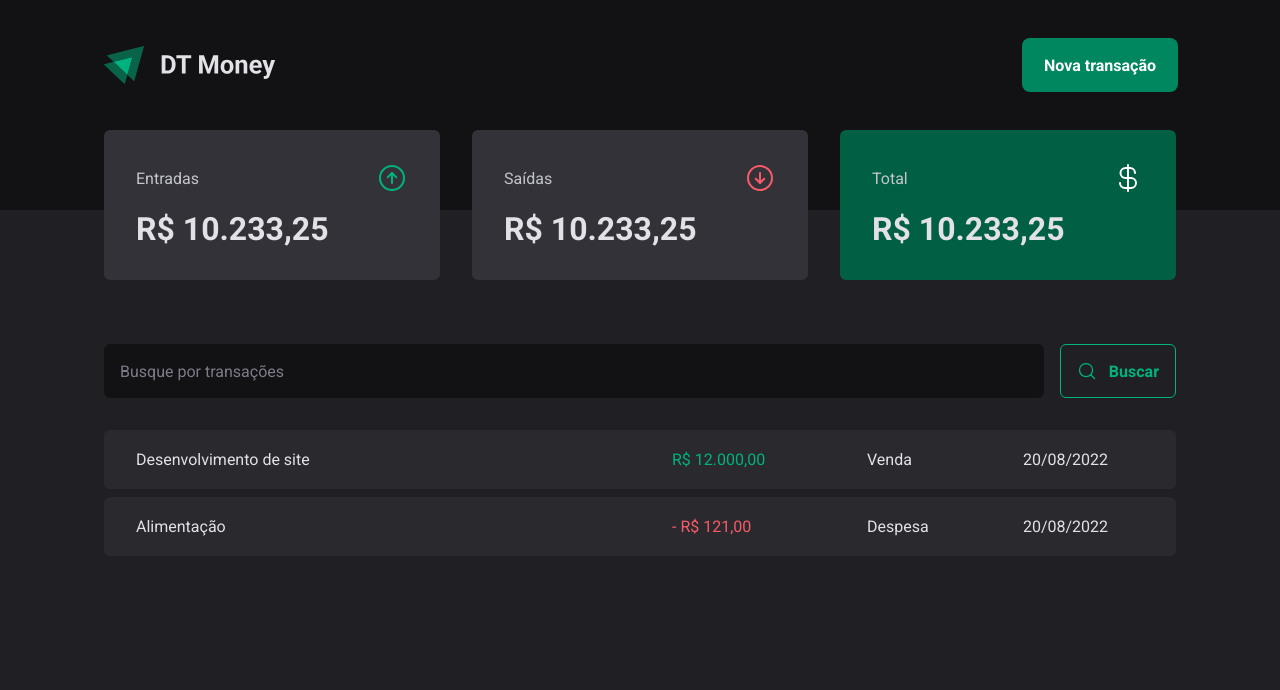
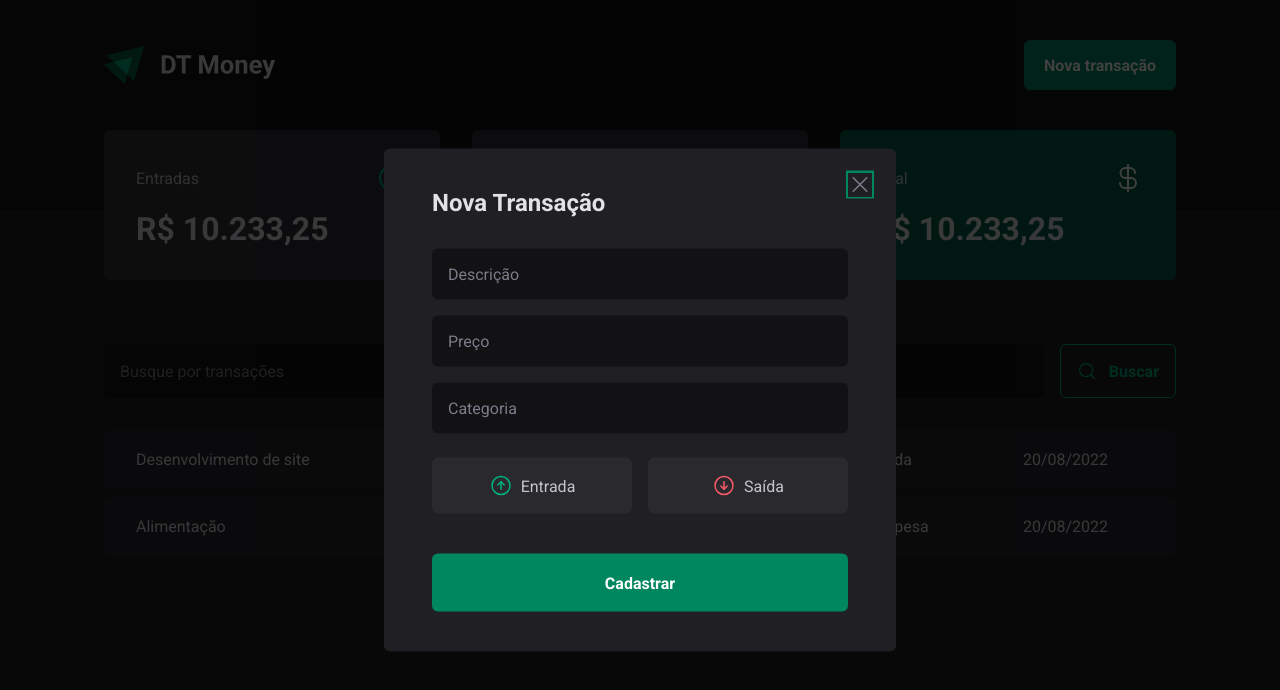
Before and after one commit to leomelegari/dt-money-v2, a React (Vite) app: page / in a window 1280 px wide. Both pictures are taken after a click on the button "Nova transação". Shown: the top 690 px of the page. Built offline with nearby package versions, Linux system fonts and the light colour scheme.

Commit message:
feat: modal structure and styles

```diff
--- a/package.json
+++ b/package.json
@@ -8,6 +8,8 @@
     "preview": "vite preview"
   },
   "dependencies": {
+    "@radix-ui/react-dialog": "^1.0.0",
+    "@radix-ui/react-radio-group": "^1.0.0",
     "@types/styled-components": "^5.1.26",
     "phosphor-react": "^1.4.1",
     "react": "^18.0.0",
--- a/src/components/Header/index.tsx
+++ b/src/components/Header/index.tsx
@@ -1,12 +1,20 @@
 import { HeaderContainer, HeaderContent, NewTransactionButton } from "./styles";
 import logoHeader from "../../assets/logo-header.svg";
+
+import * as Dialog from "@radix-ui/react-dialog";
+import { NewTransactionModal } from "../NewTransactionModal";
 
 export const Header = () => {
   return (
     <HeaderContainer>
       <HeaderContent>
         <img src={logoHeader} />
-        <NewTransactionButton>Nova transação</NewTransactionButton>
+        <Dialog.Root>
+          <Dialog.Trigger asChild>
+            <NewTransactionButton>Nova transação</NewTransactionButton>
+          </Dialog.Trigger>
+          <NewTransactionModal />
+        </Dialog.Root>
       </HeaderContent>
     </HeaderContainer>
   );
--- /dev/null
+++ b/src/components/NewTransactionModal/index.tsx
@@ -0,0 +1,42 @@
+import * as Dialog from "@radix-ui/react-dialog";
+import { ArrowCircleDown, ArrowCircleUp, X } from "phosphor-react";
+import {
+  CloseButton,
+  Content,
+  Overlay,
+  TransactionType,
+  TransactionTypeButton,
+} from "./style";
+
+export const NewTransactionModal = () => {
+  return (
+    <Dialog.Portal>
+      <Overlay />
+      <Content>
+        <CloseButton>
+          <X size={24} />
+        </CloseButton>
+        <Dialog.Title>Nova Transação</Dialog.Title>
+
+        <form action="">
+          <input type="text" placeholder="Descrição" required />
+          <input type="number" placeholder="Preço" required />
+          <input type="text" placeholder="Categoria" required />
+
+          <TransactionType>
+            <TransactionTypeButton value="income" variant="income">
+              <ArrowCircleUp size={24} />
+              Entrada
+            </TransactionTypeButton>
+            <TransactionTypeButton value="outcome" variant="outcome">
+              <ArrowCircleDown size={24} />
+              Saída
+            </TransactionTypeButton>
+          </TransactionType>
+
+          <button type="submit">Cadastrar</button>
+        </form>
+      </Content>
+    </Dialog.Portal>
+  );
+};
--- /dev/null
+++ b/src/components/NewTransactionModal/style.ts
@@ -0,0 +1,117 @@
+import styled from "styled-components";
+import * as Dialog from "@radix-ui/react-dialog";
+import * as RadioGroup from "@radix-ui/react-radio-group";
+
+export const Overlay = styled(Dialog.Overlay)`
+  position: fixed;
+  width: 100vw;
+  height: 100vh;
+  inset: 0;
+  background-color: rgba(0, 0, 0, 0.75);
+`;
+
+export const Content = styled(Dialog.Content)`
+  min-width: 32rem;
+  border-radius: 6px;
+  padding: 2.5rem 3rem;
+  background-color: ${(props) => props.theme["gray-800"]};
+
+  position: fixed;
+  // começo - pequeno hack para centralizar conteúdos
+  top: 50%;
+  left: 50%;
+  transform: translate(-50%, -50%);
+  // fim - pequeno hack para centralizar conteúdos
+
+  form {
+    margin-top: 2rem;
+    display: flex;
+    flex-direction: column;
+    gap: 1rem;
+
+    input {
+      border-radius: 6px;
+      border: 0;
+      background-color: ${(props) => props.theme["gray-900"]};
+      color: ${(props) => props.theme["gray-300"]};
+      padding: 1rem;
+
+      &::placeholder {
+        color: ${(props) => props.theme["gray-500"]};
+      }
+    }
+
+    button[type="submit"] {
+      height: 58px;
+      border: 0;
+      background-color: ${(props) => props.theme["green-500"]};
+      color: ${(props) => props.theme.white};
+      font-weight: bold;
+      padding: 0 1.25rem;
+      border-radius: 6px;
+      margin-top: 1.5rem;
+      cursor: pointer;
+
+      &:hover {
+        background-color: ${(props) => props.theme["green-700"]};
+        transition: 0.2s;
+      }
+    }
+  }
+`;
+
+export const CloseButton = styled(Dialog.Close)`
+  position: absolute;
+  background-color: transparent;
+  border: 0;
+  top: 1.5rem;
+  right: 1.5rem;
+  line-height: 0;
+  cursor: pointer;
+  color: ${(props) => props.theme["gray-500"]};
+`;
+
+export const TransactionType = styled(RadioGroup.Root)`
+  display: grid;
+  grid-template-columns: repeat(2, 1fr);
+  gap: 1rem;
+  margin-top: 0.5rem;
+`;
+
+interface TransactionTypeButtonProps {
+  variant: "income" | "outcome";
+}
+
+export const TransactionTypeButton = styled(RadioGroup.Item)<TransactionTypeButtonProps>`
+  background-color: ${(props) => props.theme["gray-700"]};
+  padding: 1rem;
+  display: flex;
+  align-items: center;
+  justify-content: center;
+  gap: 0.5rem;
+  border-radius: 6px;
+  cursor: pointer;
+  border: 0;
+  color: ${(props) => props.theme["gray-300"]};
+
+  svg {
+    color: ${(props) =>
+      props.variant === "income"
+        ? props.theme["green-300"]
+        : props.theme["red-300"]};
+  }
+
+  &[data-state='unchecked']:hover {
+    background-color: ${props => props.theme["gray-600"]};
+  }
+
+  &[data-state='checked'] {
+    color: ${props => props.theme.white};
+    background-color: ${props => props.variant === 'income' ? props.theme["green-500"] : props.theme["red-500"]};
+
+    svg {
+    color: ${props => props.theme.white};
+  }
+
+  }
+`;
```
Also changed, not shown: 1 other file (tests, documents, lock files or other folders).
